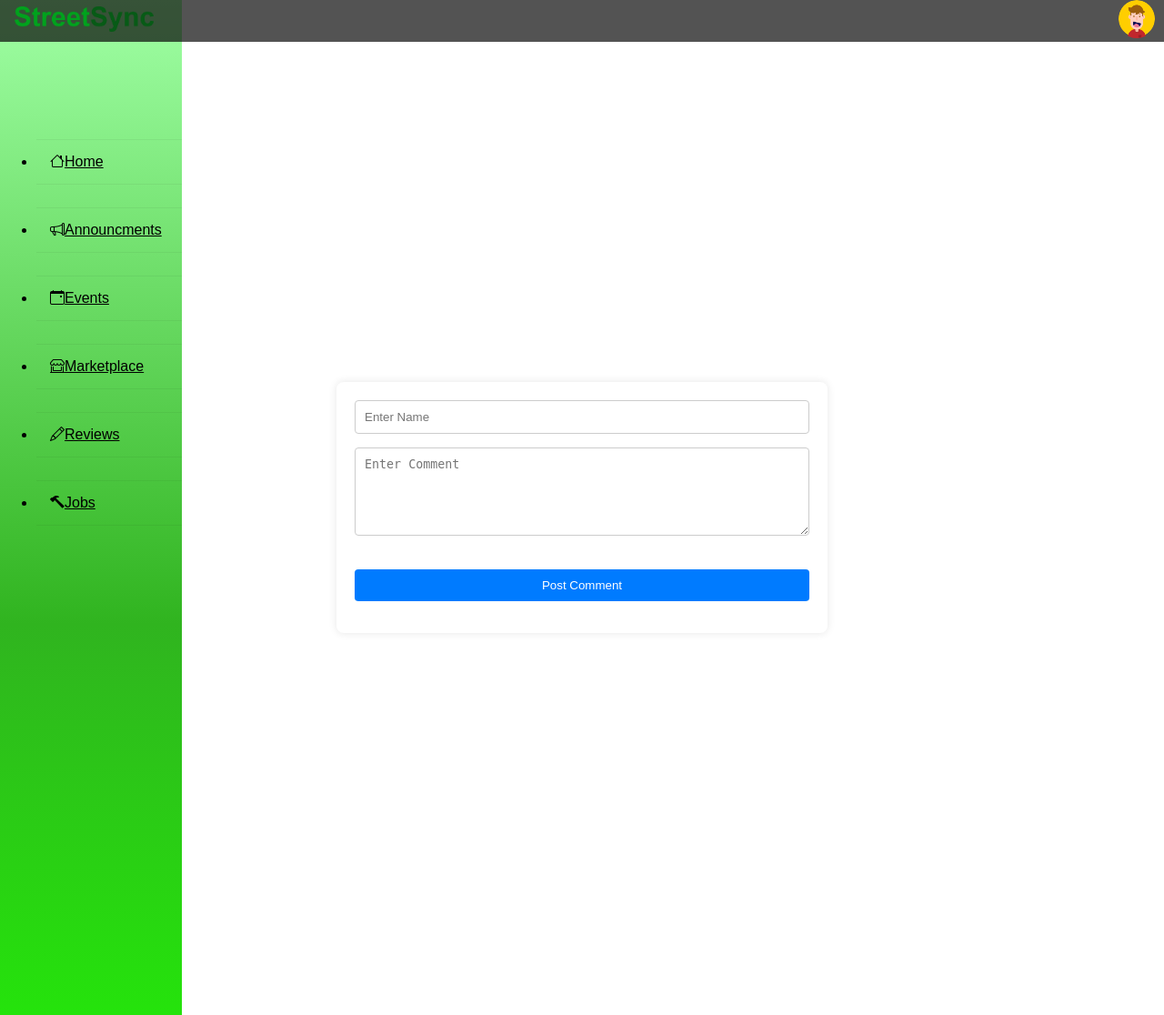
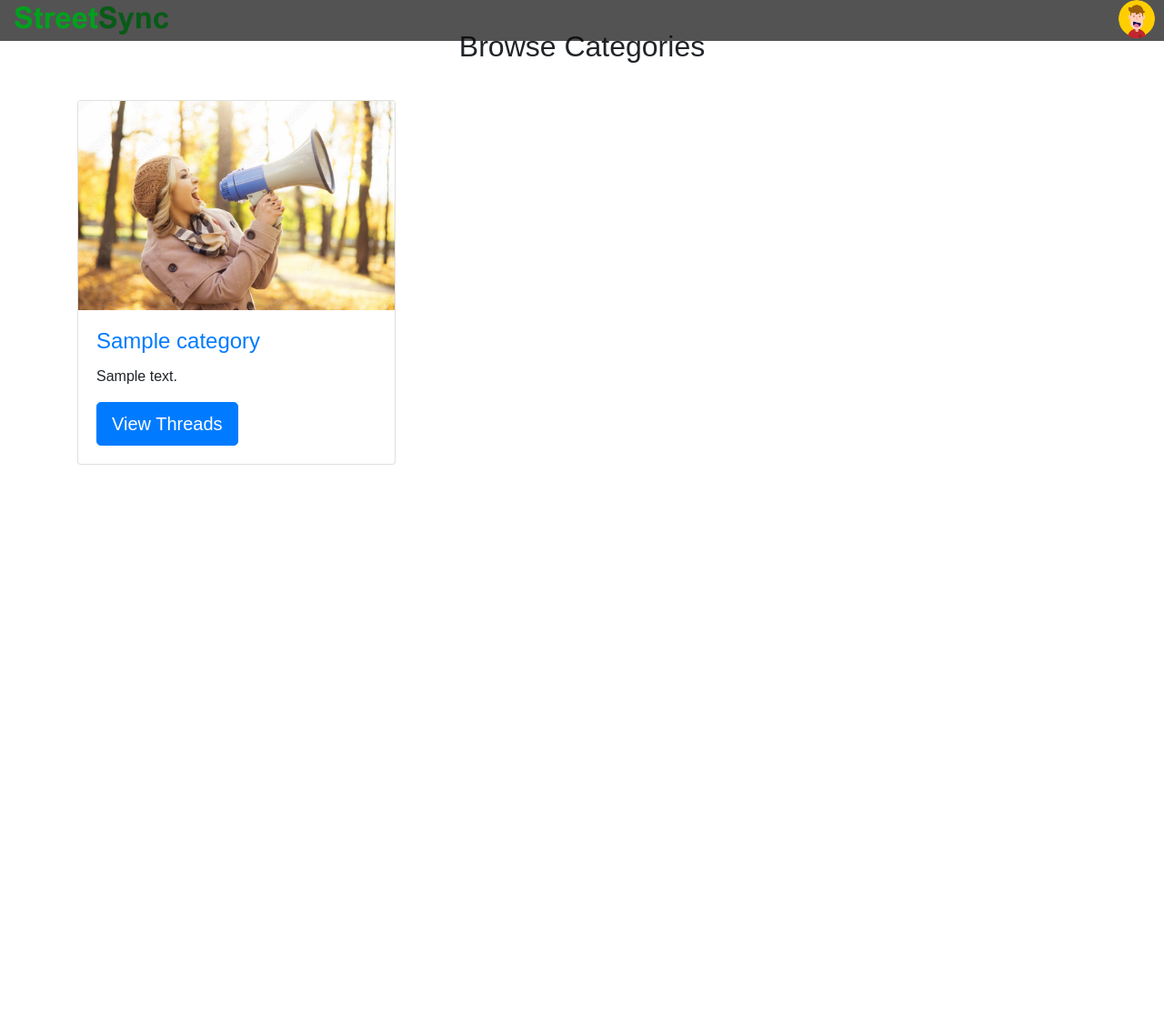
Before and after one commit to LeonKatanic/StreetSync-Website, a PHP site: page /HomePage.php in a window 1280 px wide. Shown: the whole page at 91% size. Run offline with PHP 8.4, Linux system fonts and the light colour scheme; tables that the repository leaves empty or names only in its code hold one stand-in row (values such as "Sample post"); data that the repository does not hold is empty; some libraries are stand-ins or nearby versions.

Commit message:
Add files via upload

```diff
--- a/HomePage.php
+++ b/HomePage.php
@@ -17,7 +17,9 @@ if (isset($_SESSION['email'])) {
 <!DOCTYPE html>
 <html lang="en">
 <head>
-    <script src="https://ajax.googleapis.com/ajax/libs/jquery/2.1.3/jquery.min.js"></script>
+
+<link rel="stylesheet" href="https://stackpath.bootstrapcdn.com/bootstrap/4.3.1/css/bootstrap.min.css"
+        integrity="sha384-ggOyR0iXCbMQv3Xipma34MD+dH/1fQ784/j6cY/iJTQUOhcWr7x9JvoRxT2MZw1T" crossorigin="anonymous">
     <meta charset="UTF-8">
     <meta http-equiv="X-UA-Compatible" content="IE=edge">
     <meta name="viewport" content="width=device-width, initial-scale=1.0">
@@ -61,49 +63,36 @@ if (isset($_SESSION['email'])) {
             </nav>
         </div>
     </ul>
-    </div>
-    <script>
-        const subMenu = document.getElementById("subMenu");
+</div>
 
-        function toggleMenu() {
-            subMenu.classList.toggle("open-menu");
-        }
-    </script>
-    <!--SideBar-->
-    <div class="wrapper">
-        <div class="sidebar">
-            <ul>
-                <li><a href="#"><i class="bi bi-house"></i>Home</a></li>
-                <li><a href="#"><i class="bi bi-megaphone"></i>Announcments</a></li>
-                <li><a href="#"><i class="bi bi-calendar-event"></i>Events</a></li>
-                <li><a href="#"><i class="bi bi-shop-window"></i>Marketplace</a></li>
-                <li><a href="#"><i class="bi bi-pencil"></i>Reviews</a></li>
-                <li><a href="#"><i class="bi bi-hammer"></i>Jobs</a></li>
-            </ul>
+    <!-- Threads -->
+
+    <div class="container my-3">
+        <h2 class="text-center">Browse Categories</h2>
+        <div class="row my-4">
+            <?php
+            $sql = "SELECT * FROM `categories`";
+            $result = mysqli_query($conn,$sql);
+            while ($row = mysqli_fetch_assoc($result)) {
+                $id = $row['category_id'];
+                $catname = $row['category_name'];
+                $catdesc = $row['category_description'];
+
+                echo '<div class="col-md-4 my-3">
+                <div class="card text-left">
+                  <img class="card-img-top" src="assets/images/card-'.$id.'.jpg" alt="">
+                  <div class="card-body">
+                    <h4 class="card-title"><a href="threadlist.php?catid='.$id.'">'.$catname.'</a></h4>
+                    <p class="card-text">'.substr($catdesc, 0 , 110).'</p>
+                    <a href="threadlist.php?catid='.$id.'" class="btn btn-primary btn-lg">View Threads</a>
+                  </div>
+                </div>
+            </div>';
+            }
+            ?>
         </div>
     </div>
 
-    <!--Posts & comments-->
-    <div class="form-container">
-        <br>
-        <form method="POST" id="commentForm">
-            <div class="form-group">
-                <input type="text" name="name" id="name" class="form-control" placeholder="Enter Name" required />
-            </div>
-            <div class="form-group">
-                <textarea name="comment" id="comment" class="form-control" placeholder="Enter Comment" rows="5" required></textarea>
-            </div>
-            <span id="message"></span>
-            <br>
-            <div class="form-group">
-                <input type="hidden" name="commentId" id="commentId" value="0" />
-                <input type="submit" name="submit" id="submit" class="btn btn-primary" value="Post Comment" />
-            </div>
-        </form>
-        <br>
-        <div id="showComments"></div>
-    </div>
-    <script src="scripts/comments.js"></script>
     <script>
         const subMenu = document.getElementById("subMenu");
 
--- a/register.php
+++ b/register.php
@@ -36,6 +36,8 @@ if(isset($_POST['signIn'])){
        if (password_verify($password, $row['password'])) {
            session_start();
            $_SESSION['email'] = $row['email'];
+           $_SESSION['loggedin'] = true;
+           $_SESSION['user_id'] = $row['user_id'];
            header("Location: homepage.php");
            exit();
        } else {
--- a/style/home_page.css
+++ b/style/home_page.css
@@ -27,7 +27,7 @@ body, html {
 }
 
 .navbar li img {
-    height: 28px;
+    height: 45px;
     padding: 7px 16px;
 }
 
@@ -111,105 +111,3 @@ body, html {
 .sub-menu-link:hover p {
     font-weight: 600;
 }
-
-/*SideBar*/
-.wrapper {
-    position: fixed;
-    top: 0;
-    left: 0;
-    right: 0;
-    bottom: 0;
-    display: flex;
-    height: 100%;
-    z-index: 500; /* Adjusted z-index */
-}
-
-.wrapper .sidebar {
-    width: 200px;
-    height: 100%;
-    background-image: linear-gradient(to bottom, #a0ffa5, #30b41f, #1eff00);
-    padding: 10% 0px;
-}
-
-.wrapper .sidebar ul {
-    padding: 10;
-    margin: 0;
-}
-
-.wrapper .sidebar h2 {
-    color: #fff;
-    text-transform: uppercase;
-    text-align: center;
-}
-
-.wrapper .sidebar ul li {
-    padding: 15px;
-    border-bottom: 1px solid #000000;
-    border-bottom: 1px solid rgba(0, 0, 0, 0.05);
-    border-top: 1px solid rgba(0, 0, 0, 0.05);
-    margin-top: 25px;
-    margin-bottom: 25px;
-}
-
-.wrapper .sidebar ul li a {
-    color: #000000;
-    display: block;
-}
-
-.wrapper .sidebar ul li a .fas {
-    width: 25px;
-}
-
-.wrapper .sidebar ul li:hover {
-    background-color: #00aa09;
-}
-
-.wrapper .sidebar ul li:hover a {
-    color: #fff;
-}
-
-/* Posts & comments */
-.form-container {
-    display: flex;
-    justify-content: center;
-    align-items: center;
-    height: 100%;
-    position: relative;
-}
-
-#commentForm {
-    width: 100%;
-    max-width: 500px;
-    padding: 20px;
-    box-shadow: 0 0 10px rgba(0, 0, 0, 0.1);
-    border-radius: 8px;
-    background: #fff;
-    position: relative;
-    z-index: 1000; /* Ensure the form fields are on top */
-}
-
-.form-group {
-    margin-bottom: 15px;
-}
-
-.form-control {
-    width: 100%;
-    padding: 10px;
-    box-sizing: border-box;
-    border: 1px solid #ccc;
-    border-radius: 4px;
-}
-
-#submit {
-    width: 100%;
-    padding: 10px;
-    border: none;
-    border-radius: 4px;
-    background-color: #007bff;
-    color: white;
-    cursor: pointer;
-}
-
-#submit:hover {
-    background-color: #0056b3;
-}
```
Also changed, not shown: Account.php (+0 -15 lines), streetsync.sql (+9 -35 lines), style/profile_page.css (+0 -55 lines), threadlist.php (added, +192 -0 lines), threads.php (added, +201 -0 lines), assets/images/card-1.jpg (added), assets/images/card-2.jpg (added), assets/images/card-3.jpg (added), assets/images/card-4.jpg (added), assets/images/card-5.jpg (added), assets/images/card-6.jpg (added).
